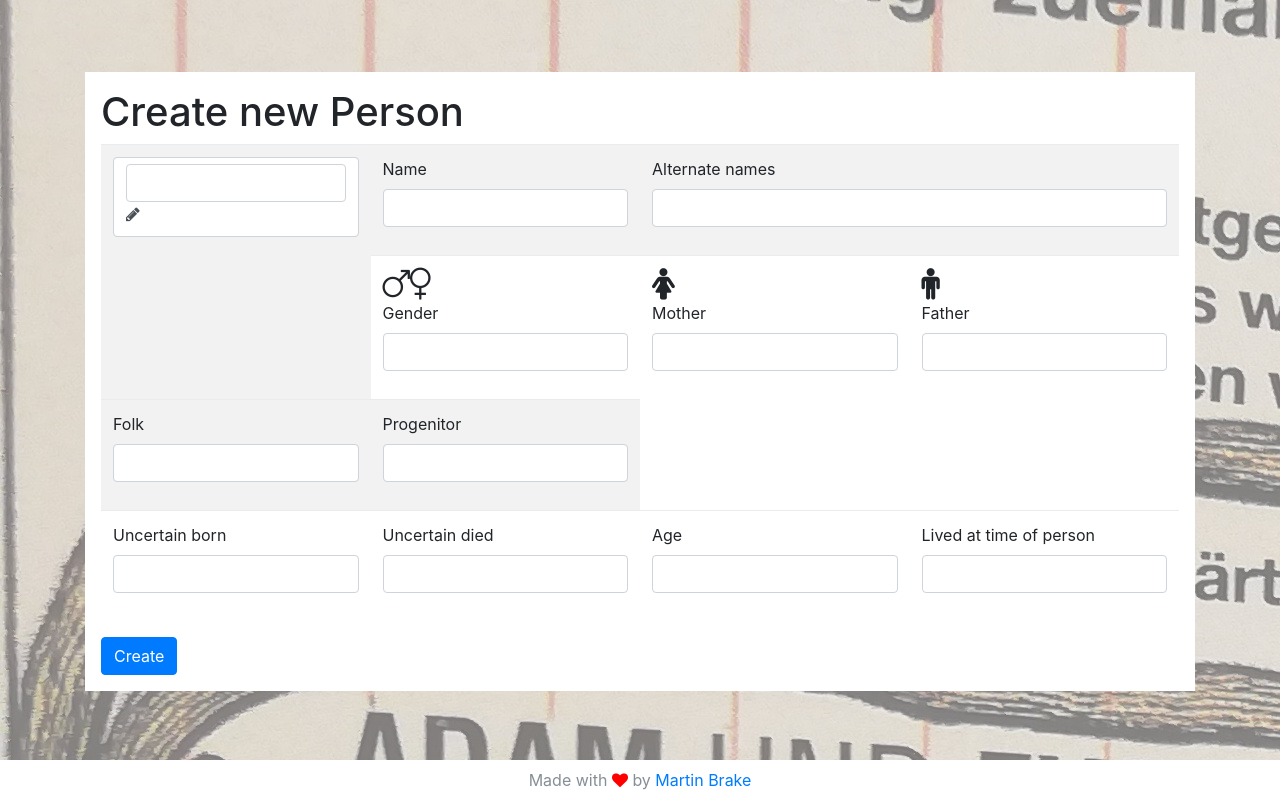
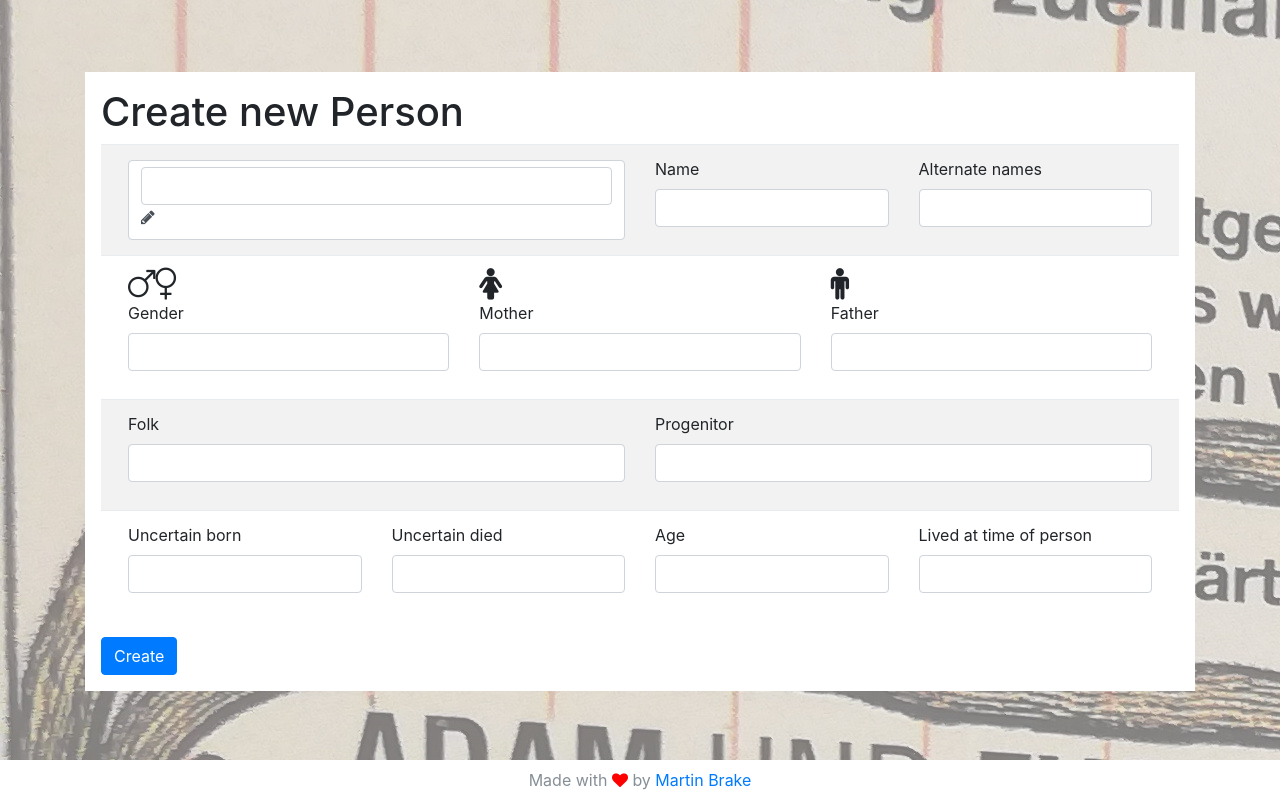
Before and after one commit to devKarraev/history-explorer-2, a Symfony app: template templates/person/new.html.twig in a window 1280 px wide. Run offline with Twig, Linux system fonts and the light colour scheme; the template is opened without the code that fills it, so the values that code supplies are empty; form fields are guessed from the names that the template uses; some libraries are stand-ins or nearby versions.

Commit message:
HTML fixings 1

```diff
--- /dev/null
+++ b/public/css/new-form.css
@@ -0,0 +1,8 @@
+.table.table-striped.container .row:nth-child(odd) {
+    background-color: rgba(0,0,0,.05);
+}
+
+.table.table-striped.container .row {
+    padding: .75rem;
+    border-top: 1px solid #e9ecef;
+}
--- a/templates/event/list.html.twig
+++ b/templates/event/list.html.twig
@@ -66,6 +66,7 @@
                             <span>{{ event.yearCalculated }}</span>
                         </div>
                     </td>
+                    <td></td>
                     <td>
                         <a href="{{path('event_edit', {
                             id: event.id
--- a/templates/person/_form.html.twig
+++ b/templates/person/_form.html.twig
@@ -1,10 +1,13 @@
 {{ form_start(personForm) }}
+{% block stylesheets %}
+    <link rel="stylesheet" href="{{ asset('css/new-form.css') }}" >
+{% endblock %}
 {% set refIndex = 0 %}
 {% set refTypes = ['born', 'died', 'age', 'livedAt'] %}
 
-<table class="table table-striped">
-    <tr>
-        <td class="col-sm-3" rowspan="2">
+<div class="table table-striped container">
+    <div class="row align-items-center">
+        <div class="col-md-6">
             <div class="form-control">
                 {{ form_widget(personForm.imageFile) }}
                 {% if person is defined %}
@@ -12,43 +15,42 @@
                {% endif %}
                 <label for="person_form_imageFile" class="fa fa-pencil"></label>
             </div>
-        </td>
-        <td class="col-sm-3">
+        </div>
+        <div class="col-md-3">
             {{
                 form_row(personForm.name, {
                 label: 'Name'
                 })
             }}
-        </td>
-        <td colspan="2" class="col-sm-6">
+        </div>
+        <div class="col-md-3">
             {{ form_row(personForm.alternateNames) }}
-        </td>
-    </tr>
-    <tr>
-        <td class="col-sm-3">
+        </div>
+    </div>
+    <div class="row align-items-center">
+        <div class="col-md-4">
             <i class='fa fa-mars fa-2x'></i><i class='fa fa-venus fa-2x'></i>
             {{ form_row(personForm.gender) }}
-        </td>
-        <td class="col-sm-3">
+        </div>
+        <div class="col-md-4">
             <div class="fa fa-female fa-2x"> </div>
             {{ form_row(personForm.mother) }}
-        </td>
-        <td class="col-sm-3">
+        </div>
+        <div class="col-md-4">
             <div class="fa fa-male fa-2x"> </div>
             {{ form_row(personForm.father) }}
-        </td>
-    </tr>
-    <tr>
-
-        <td class="col-sm-3">
+        </div>
+    </div>
+    <div class="row">
+        <div class="col-md-6">
              {{ form_row(personForm.folk) }}
-        </td>
-        <td class="col-sm-3">
+        </div>
+        <div class="col-md-6">
             {{ form_row(personForm.progenitor) }}
-        </td>
-    </tr>
-    <tr>
-        <td class="col-sm-3">
+        </div>
+    </div>
+    <div class="row align-items-center">
+        <div class="col-md-3">
             {#% if not person.born and person.bornEstimated %}
                 {{ form_row(personForm.born, {attr: { placeholder: 'estimation: ' ~ person.bornEstimated} })}}
             {% else %}
@@ -60,8 +62,8 @@
                 <a href="#{{ refIndex }}">[Quelle]</a>
                 {% set refIndex = refIndex +1 %}
             {% endif %}
-        </td>
-        <td>
+        </div>
+        <div class="col-md-3">
             {#% if not person.died and person.diedEstimated %}
                 {{ form_row(personForm.died, {attr: { placeholder: 'estimation: ' ~ person.diedEstimated} })}}
             {% else %}
@@ -72,8 +74,8 @@
                 <a href="#{{ refIndex }}">[Quelle]</a>
                 {% set refIndex = refIndex +1 %}
             {% endif %}
-        </td>
-        <td>
+        </div>
+        <div class="col-md-3">
             {#% if not person.age and person.age(true)%}
                 {{ form_row(personForm.age, {attr: { placeholder: 'estimation: ' ~ person.age(true)} })}}
             {% else %}
@@ -84,16 +86,16 @@
                 <a href="#{{ refIndex }}">[Quelle]</a>
                 {% set refIndex = refIndex +1 %}
             {% endif %}
-        </td>
-        <td>
+        </div>
+        <div class="col-md-3">
             {{ form_row(personForm.livedAtTimeOfPerson) }}
             {% if person is defined and person.referenceList('livedAt') %}
                 <a href="#{{ refIndex }}">[Quelle]</a>
                 {% set refIndex = refIndex +1 %}
             {% endif %}
-        </td>
-    </tr>
-</table>
+        </div>
+    </div>
+</div>
 
 <button type="submit" class="btn btn-primary">{{ button_text }}</button>
 {{ form_end(personForm)}}
```
Also changed, not shown: templates/event/_form.html.twig (+29 -27 lines).
